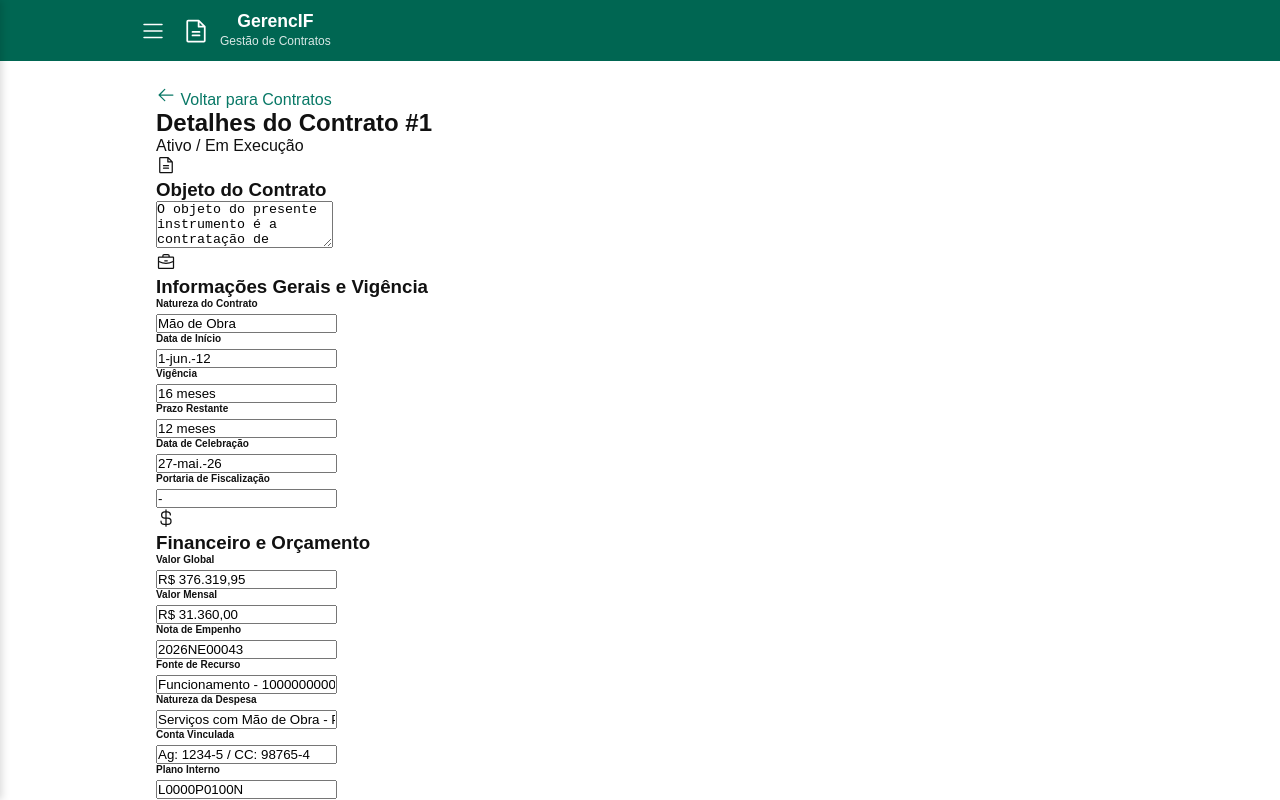
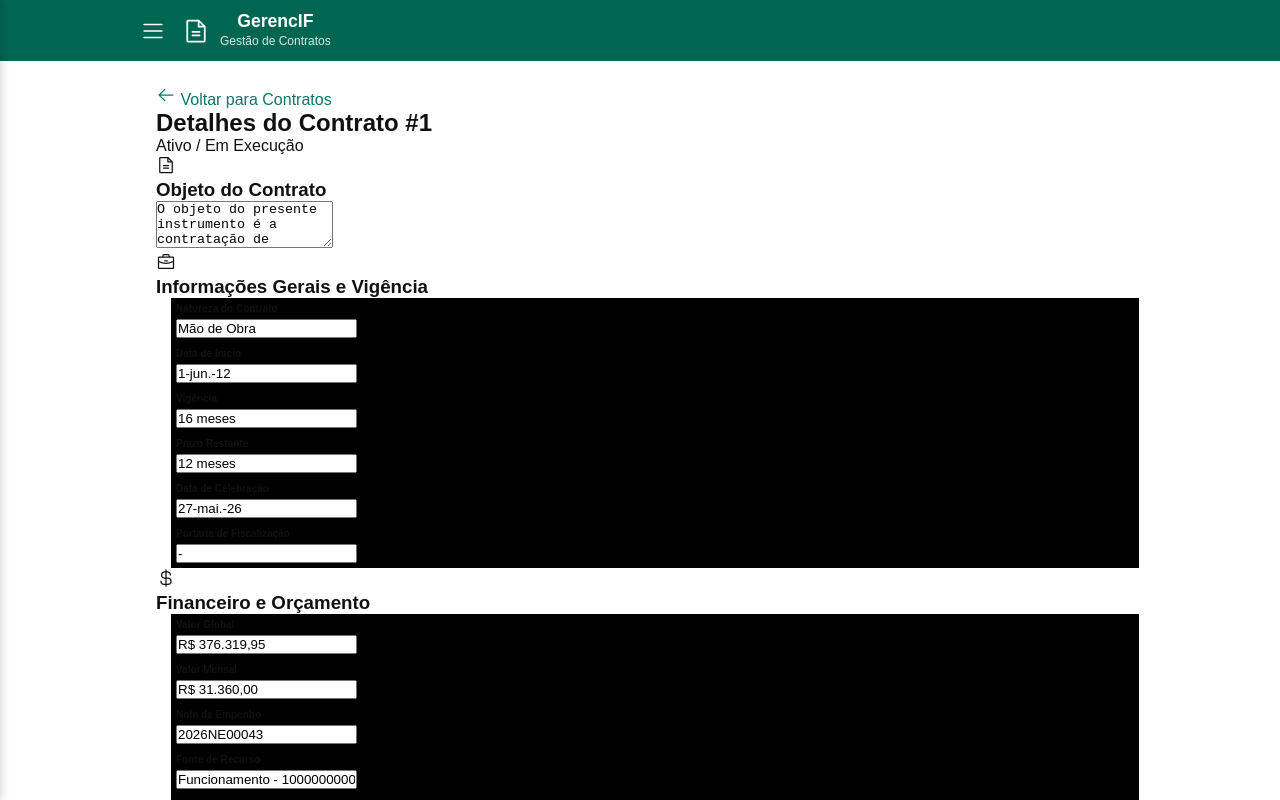
Before and after one commit to laviniamarante/DAW_TCC, a Next.js app: page /detalhes/1 in a window 1280 px wide. Shown: the top 800 px of the page. Built offline with nearby package versions, Linux system fonts and the light colour scheme.

Commit message:
alterações

```diff
--- a/src/app/(private)/detalhes/[id]/page.module.css
+++ b/src/app/(private)/detalhes/[id]/page.module.css
@@ -21,3 +21,11 @@
     margin-bottom: 16px;
     transition: opacity 0.2s;
 }
+
+.campo {
+    background-color: black;
+    align-items: center;
+    margin: 0 15px;
+    width: 100%;
+    padding: 5px;
+}
--- a/src/app/(private)/layout.tsx
+++ b/src/app/(private)/layout.tsx
@@ -29,7 +29,7 @@ export default function PrivateLayout({ children }: { children: ReactNode }) {
         </div>
       </header>
 
-      {/* Overlay e Drawer (Menu Lateral) */}
+      {}
       {isMenuOpen && (
         <div className={styles.overlay} onClick={() => setIsMenuOpen(false)} />
       )}
```
Also changed, not shown: src/app/(private)/detalhes/[id]/page.tsx (+9 -9 lines).
